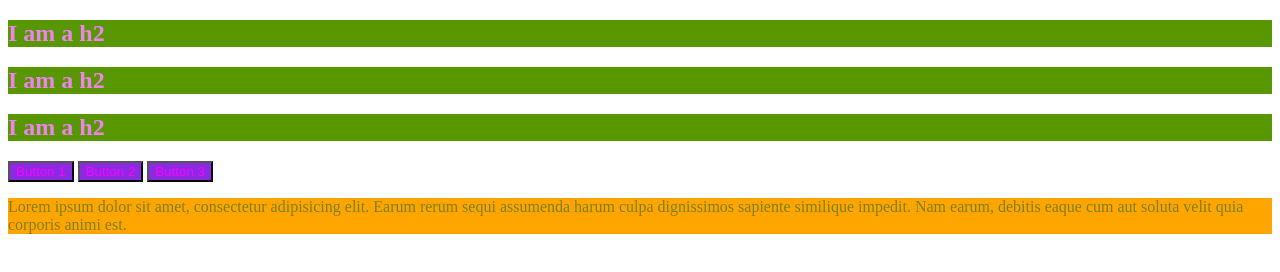
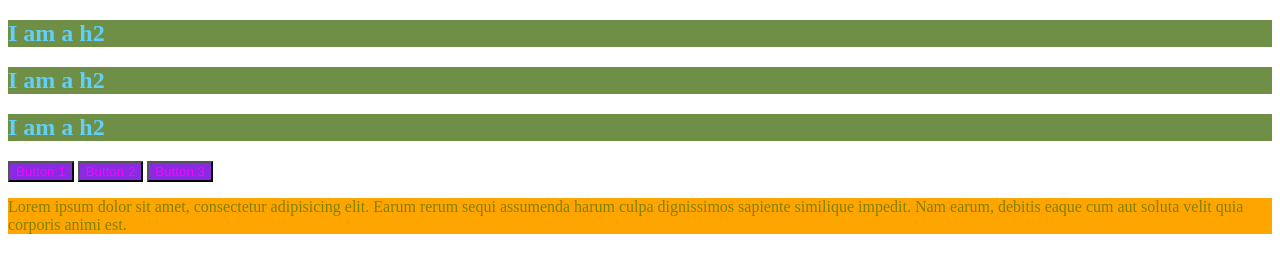
Before and after one commit to cosre7/bootCamp, a plain HTML site: page index.html in a window 1280 px wide. Drawn offline with Linux system fonts and the light colour scheme.

Commit message:
섹션6. CSS - 16진법

```diff
--- a/app.css
+++ b/app.css
@@ -1,6 +1,6 @@
 h2 {
-    color: violet;
-    background-color: rgb(89, 151, 0);
+    color: #5FcFFC;
+    background-color: rgb(112, 143, 70);
 }
 
 button {
```
